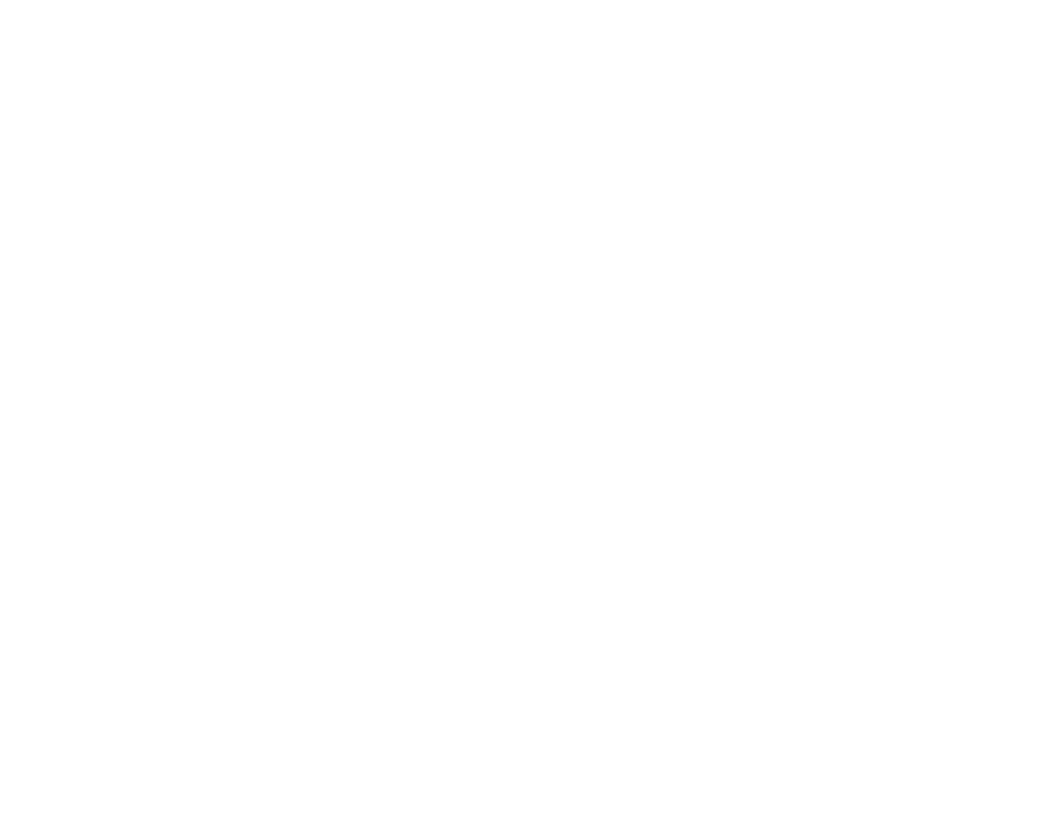
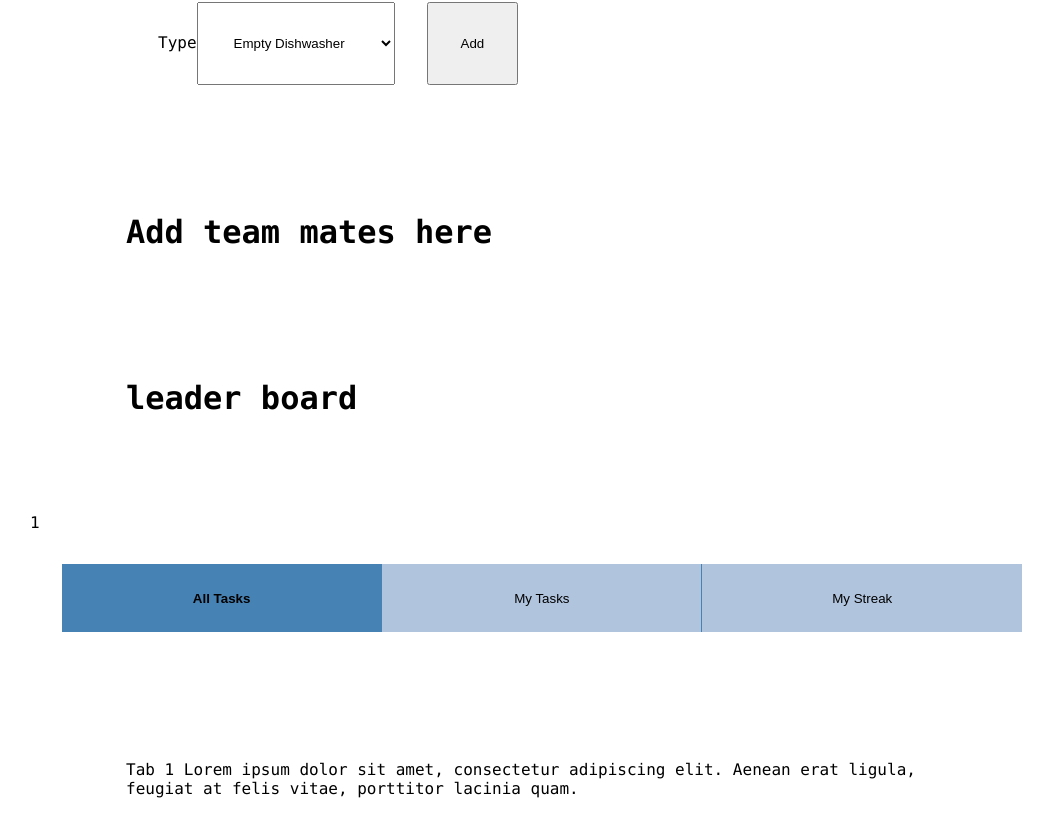
Before and after one commit to MaggieTheCoder/HauzeChores-app, a React (Create React App) app: page / in a window 1280 px wide. Shown: the part 1633-2470 px from the top of the page, without its empty margins (98-1151 px from the left). Before the commit the page ends 800 px from the top, so only its background shows below. Built offline with nearby package versions, Linux system fonts and the light colour scheme; no server answers; a web font is replaced by a local one.

Commit message:
added tabs and bug fixes

```diff
--- a/package.json
+++ b/package.json
@@ -11,6 +11,7 @@
     "react": "^17.0.2",
     "react-dom": "^17.0.2",
     "react-scripts": "5.0.0",
+    "react-tabs": "^4.0.1",
     "web-vitals": "^2.1.4"
   },
   "scripts": {
--- a/public/index.html
+++ b/public/index.html
@@ -10,7 +10,7 @@
     />
 
 
-    <title>React App</title>
+    <title>Hauze chores</title>
   </head>
   <body>
     <noscript>You need to enable JavaScript to run this app.</noscript>
--- a/src/components/App.js
+++ b/src/components/App.js
@@ -4,7 +4,7 @@
 import LoginPage from "./LoginPage";
 import "../styles/App.css";
 import DashBoard from "./DashBoard";
-
+import Tabs from "./Tabs";
 import NavBar from "./NavBar";
 
 const App = () => {
@@ -27,6 +27,7 @@
       </header>
       <LoginPage setUser={setUser} />
       <DashBoard />
+      <Tabs />
     </div>
   );
 };
--- a/src/components/DashBoard.js
+++ b/src/components/DashBoard.js
@@ -2,14 +2,12 @@
 import AddTask from "./AddTask";
 import AddTeam from "./AddTeam";
 import LeaderBoard from "./LeaderBoard";
-import Tab from "./Tab";
 
 const DashBoard = () => {
   return (
     <div>
       <AddTask />
       <AddTeam />
-      <Tab />
       <LeaderBoard />
     </div>
   );
--- a/src/components/Tab.js
+++ /dev/null
@@ -1,13 +0,0 @@
-import React from "react";
-
-const Tab = () => {
-  return (
-    <div>
-      <h2>Tab 1 </h2>
-      <h2>Tab 2 </h2>
-      <h2>Tab 3 </h2>
-    </div>
-  );
-};
-
-export default Tab;
--- /dev/null
+++ b/src/components/Tabs.js
@@ -0,0 +1,83 @@
+import React, { useState } from "react";
+import "../styles/Tabs.css";
+
+const Tabs = () => {
+  const [activeIndex, setActiveIndex] = useState(1);
+  const handleClick = (index) => {
+    setActiveIndex(index);
+    console.log("button clicked", index);
+  };
+
+  const checkActive = (index, className) =>
+    activeIndex === index ? className : "";
+
+  return (
+    <>
+      {activeIndex}
+
+      <div className="tabs">
+        <button
+          type="button"
+          className={`tab ${checkActive(1, "active")}`}
+          onClick={() => handleClick(1)}
+        >
+          All Tasks{" "}
+        </button>
+        <button
+          type="button"
+          className={`tab ${checkActive(2, "active")}`}
+          onClick={() => handleClick(2)}
+        >
+          My Tasks{" "}
+        </button>
+        <button
+          type="button"
+          className={`tab ${checkActive(3, "active")}`}
+          onClick={() => handleClick(3)}
+        >
+          My Streak{" "}
+        </button>
+      </div>
+      {activeIndex === 1 && (
+        <div className="panels">
+          <div className={`panel ${checkActive(1, "active")}`}>
+            <p>
+              {" "}
+              Tab 1 Lorem ipsum dolor sit amet, consectetur adipiscing elit.
+              Aenean erat ligula, feugiat at felis vitae, porttitor lacinia
+              quam.
+            </p>
+          </div>
+        </div>
+      )}
+
+      {activeIndex === 2 && (
+        <div className="panels">
+          <div className={`panel ${checkActive(1, "active")}`}>
+            <p>
+              {" "}
+              Tab 2 Lorem ipsum dolor sit amet, consectetur adipiscing elit.
+              Aenean erat ligula, feugiat at felis vitae, porttitor lacinia
+              quam.
+            </p>
+          </div>
+        </div>
+      )}
+
+      {activeIndex === 3 && (
+        <div className="panels">
+          <div className={`panel ${checkActive(1, "active")}`}>
+            <p>
+              {" "}
+              Tab 3 Lorem ipsum dolor sit amet, consectetur adipiscing elit.
+              Aenean erat ligula, feugiat at felis vitae, porttitor lacinia
+              quam.
+            </p>
+          </div>
+        </div>
+      )}
+    </>
+  );
+};
+
+export default Tabs;
--- a/src/index.css
+++ b/src/index.css
@@ -1,6 +1,6 @@
 @import url('http://fonts.cdnfonts.com/css/menlo');
 *{
-  padding: 0;
+  padding: 2rem;
   margin: 0;
   box-sizing: border-box;
 
--- a/src/index.js
+++ b/src/index.js
@@ -2,6 +2,7 @@
 import ReactDOM from "react-dom";
 import "./index.css";
 import App from "./components/App";
+
 
 ReactDOM.render(
   <React.StrictMode>
--- /dev/null
+++ b/src/styles/Tabs.css
@@ -0,0 +1,31 @@
+.tabs {
+    display: flex;
+}
+
+.tab {
+    justify-content: center;
+    align-items: center;
+    width: 100%;
+    background-color: lightsteelblue;
+    padding: 2em 0;
+    border: none;
+}
+
+.tab:not(:last-child) {
+    border-right: 1px solid steelblue
+}
+
+.tab.active {
+    background: steelblue;
+    font-weight: bold;
+}
+
+.tab-content__panel {
+    display: none;
+    background-color: #eaeaea;
+    padding: 10px;
+}
+
+.tab-content__panel:active {
+    display: block;
+}
```
Also changed, not shown: 2 other files (tests, documents, lock files or other folders).
